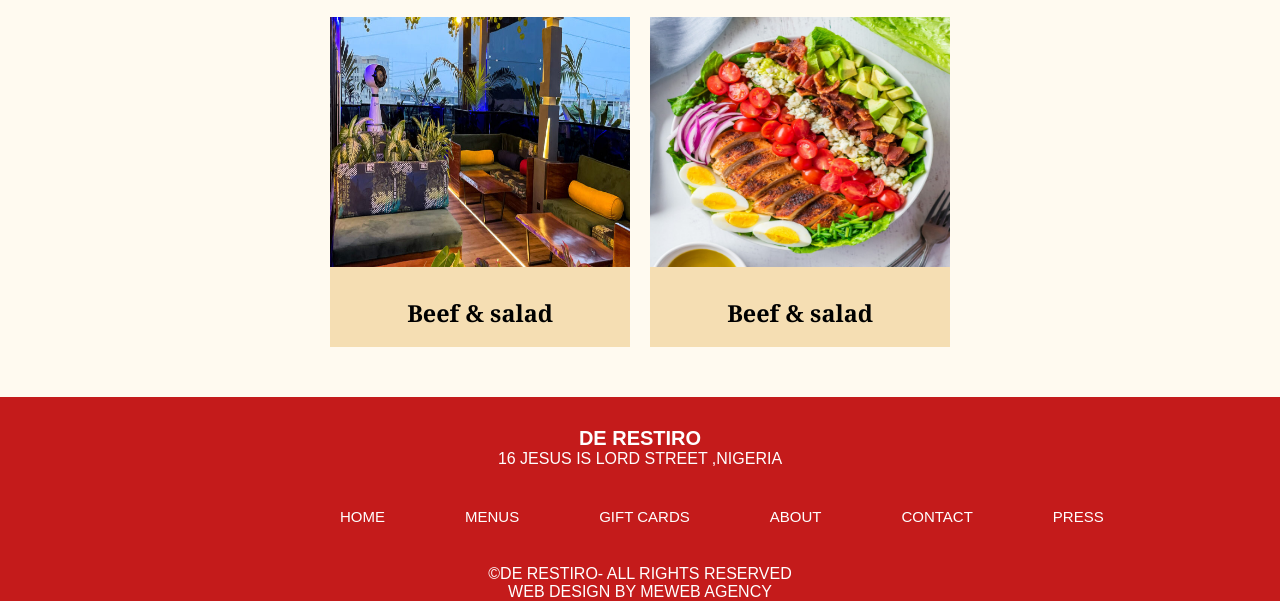
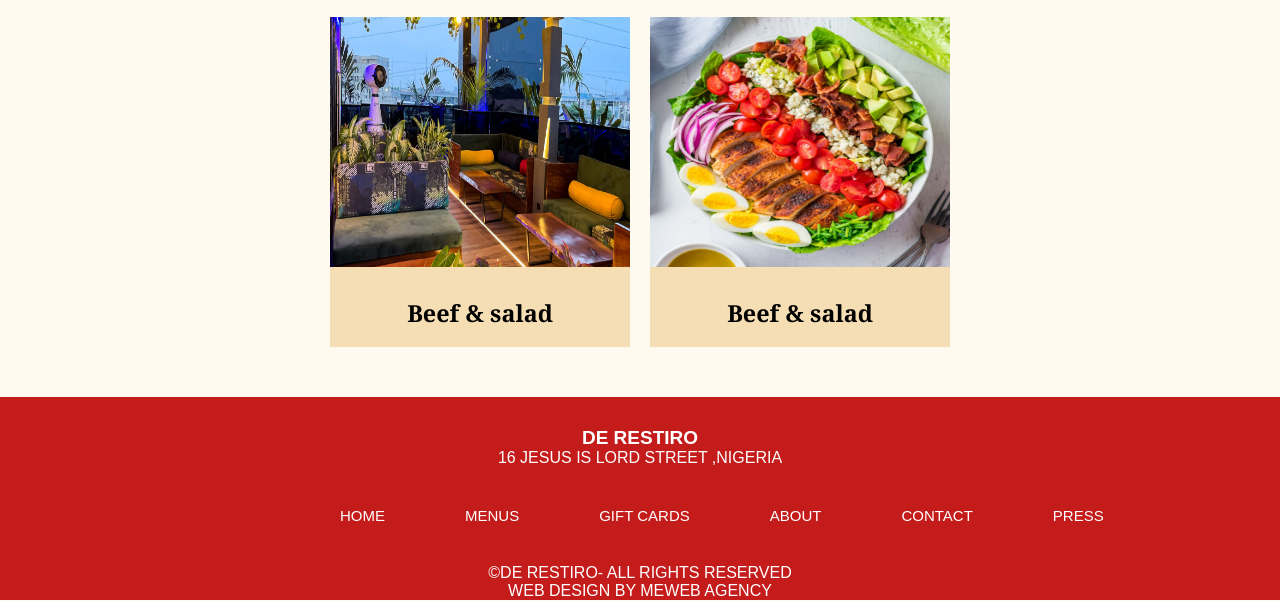
Before and after one commit to efem98/restuarant, a plain HTML site: page about.html in a window 1280 px wide. Shown: the part 1778-2379 px from the top of the page. Drawn offline with nearby package versions, Linux system fonts and the light colour scheme; files whose address does not match are found by name; a web font is replaced by a local one.

Commit message:
another change in style

```diff
--- a/css/styles.css
+++ b/css/styles.css
@@ -242,7 +242,7 @@ footer{
 	text-transform: uppercase;
 }
 footer h1{
-	font-size: 20px;
+	font-size: 19px;
 }
 
 @media(max-width:1028px){
@@ -365,7 +365,7 @@ footer h1{
 		height: auto;
 	}
 	.extra li a {
-		/* font-size: 13px; */
+
 		display:flex;
 		justify-content:center;
 		align-items: center;
```
